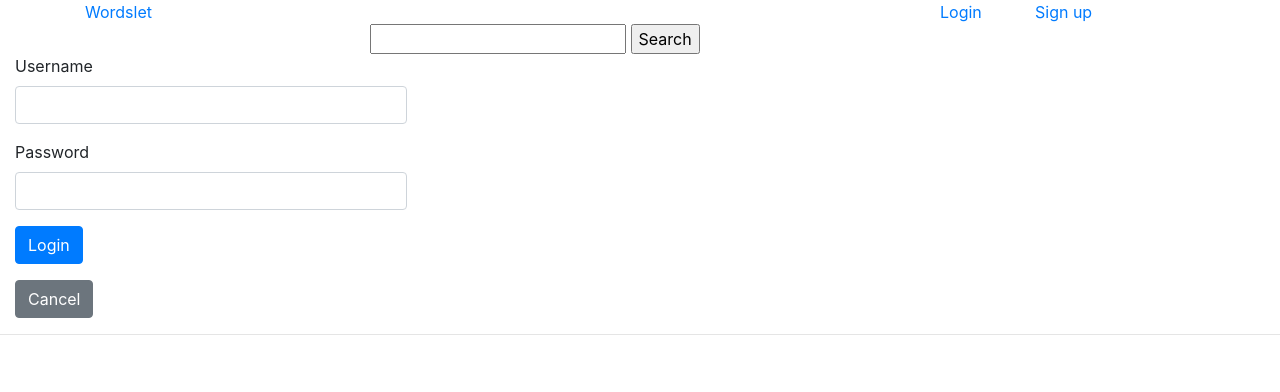
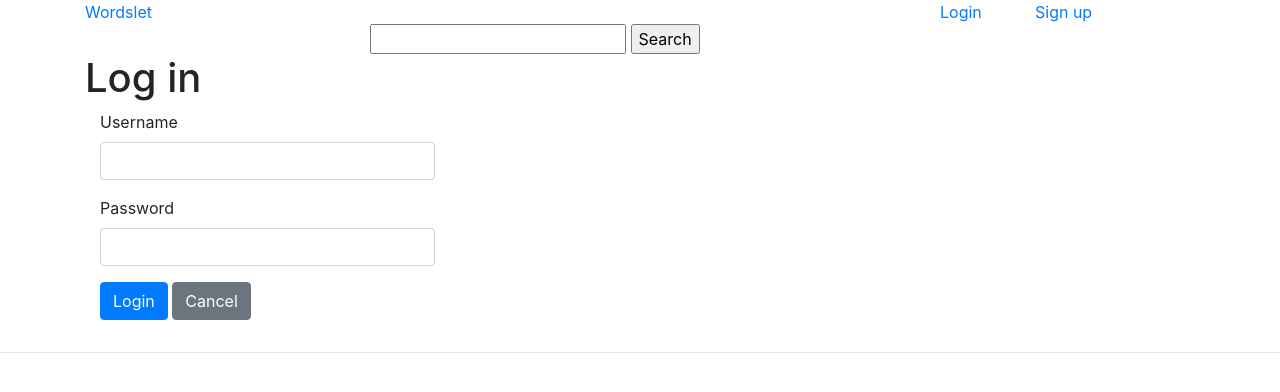
Before and after one commit to seirepo/tietokantasovellus-kesa-2022, a Flask app: page /login in a window 1280 px wide. Shown: the top 392 px of the page. Run offline with Flask 2, Linux system fonts and the light colour scheme; some libraries are stand-ins or nearby versions.

Commit message:
Add forgotten container for login stuff

```diff
--- a/templates/login.html
+++ b/templates/login.html
@@ -3,8 +3,10 @@
 {% block header %}Login{% endblock %}
 {% block content %}
 
+<div class="container">
     <div class="row">
         <div class="col-8">
+            <h1>Log in</h1>
             <form action="/login" method="POST">
                 <div class="form-group col-6">
                     <label for="inputUsername">Username</label>
@@ -16,10 +18,9 @@
                 </div>
                 <div class="form-group col-6">
                     <button type="submit" class="btn btn-primary">Login</button>
+                    <a class="btn btn-secondary" href="/" role="button">Cancel</a>
                 </div>
             </form>
-        <div class="col-6">
-            <a class="btn btn-secondary" href="/" role="button">Cancel</a>
         </div>
     </div>
 </div>
```
Lines whose indentation alone changed are shown as unchanged.
